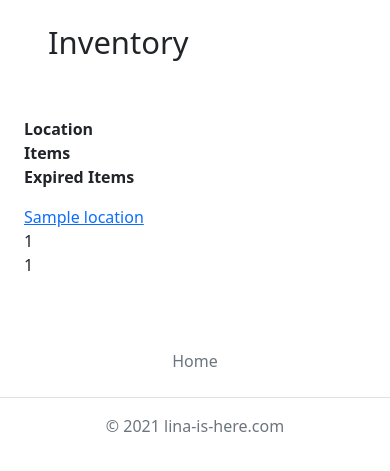
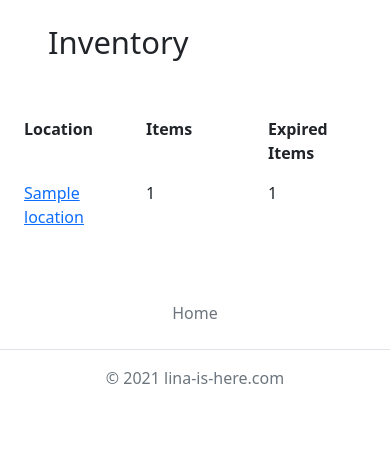
Before and after one commit to lina-is-here/home_inventory, a Django app: page / in a window 390 px wide. Shown: the part 174-645 px from the top of the page. Run offline with Django 4.2, Linux system fonts and the light colour scheme; tables that the repository leaves empty hold one stand-in row (values such as "Sample post"); some libraries are stand-ins or nearby versions.

Commit message:
modify size of the colums

```diff
--- a/home_inventory/inventory/templates/index.html
+++ b/home_inventory/inventory/templates/index.html
@@ -14,15 +14,15 @@
     <div class="container">
         {% if rows %}
         <div class="row mb-3">
-          <div class="col-sm-4 themed-grid-col fw-bold">Location</div>
-          <div class="col-sm-4 themed-grid-col fw-bold">Items</div>
-          <div class="col-sm-4 themed-grid-col fw-bold">Expired Items</div>
+          <div class="col-4 themed-grid-col fw-bold">Location</div>
+          <div class="col-4 themed-grid-col fw-bold">Items</div>
+          <div class="col-4 themed-grid-col fw-bold">Expired Items</div>
         </div>
         {% for row in rows %}
         <div class="row mb-3">
-          <div class="col-sm-4 themed-grid-col"><a href="{{ row.location.get_absolute_url }}">{{ row.location.name }}</a></div>
-          <div class="col-sm-4 themed-grid-col">{{ row.items_count }}</div>
-          <div class="col-sm-4 themed-grid-col">{{ row.items_expired }}</div>
+          <div class="col-4 themed-grid-col"><a href="{{ row.location.get_absolute_url }}">{{ row.location.name }}</a></div>
+          <div class="col-4 themed-grid-col">{{ row.items_count }}</div>
+          <div class="col-4 themed-grid-col">{{ row.items_expired }}</div>
         </div>
         {% endfor %}
         {% else %}
--- a/home_inventory/inventory/templates/location-detail.html
+++ b/home_inventory/inventory/templates/location-detail.html
@@ -20,9 +20,9 @@
                 <div class="pb-3 fw-bold">{{ row.category}}</div>
                 {% for item in row.items %}
                 <div class="row">
-                    <div class="col-md-4 themed-grid-col">{{ item.name }}</div>
-                    <div class="col-md-4 themed-grid-col">{{ item.quantity }} {{ item.measurement.name }}</div>
-                    <div class="col-md-4 themed-grid-col">{{ item.expiry_date }}</div>
+                    <div class="col-4 themed-grid-col">{{ item.name }}</div>
+                    <div class="col-4 themed-grid-col">{{ item.quantity }} {{ item.measurement.name }}</div>
+                    <div class="col-4 themed-grid-col">{{ item.expiry_date }}</div>
                 </div>
                 {% endfor %}
             </div>
```
